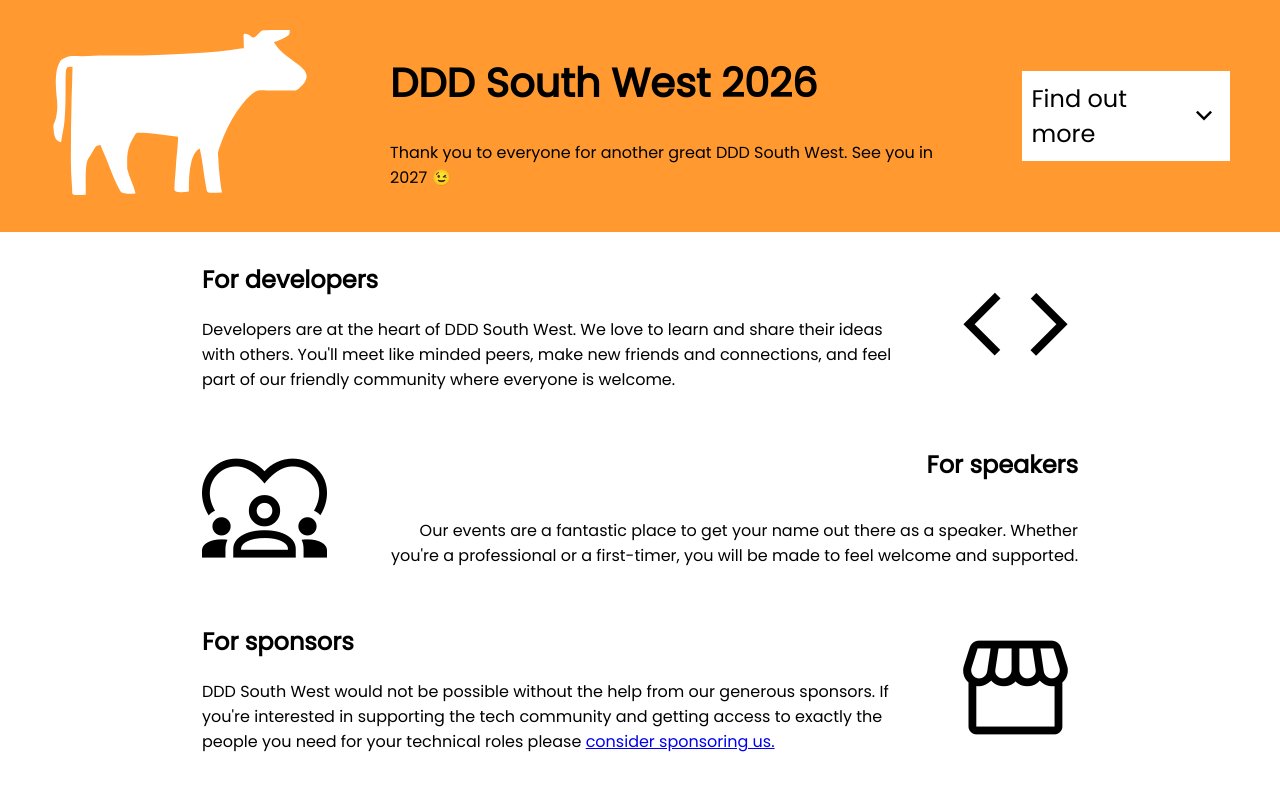
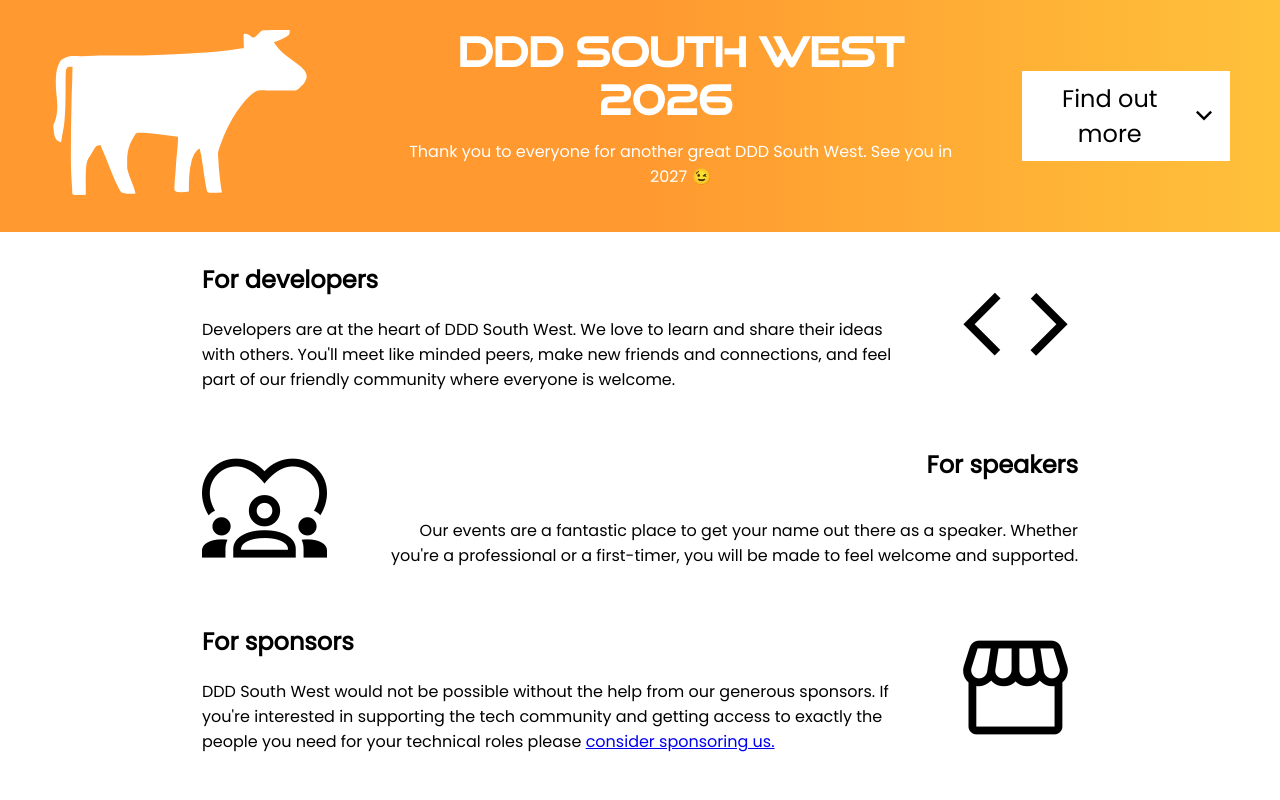
Before and after one commit to dddsw/dddsw-web, a SvelteKit app: page / in a window 1280 px wide. Shown: the top 800 px of the page. Built offline with nearby package versions, Linux system fonts and the light colour scheme.

Commit message:
Improve page title

```diff
--- a/src/lib/Header.svelte
+++ b/src/lib/Header.svelte
@@ -19,17 +19,14 @@
 
 <header>
 	{#if isHomepage}
-		<!-- <div class="nav-absolute-container">
-			<Carousel />
-			<Navbar isAbsolute />
-		</div> -->
-		<div class="not-carousel">
+		<div class="bg">
 			<div class="header">
 				<a href="/" class="logo-link" onclick={toggleNav}>
 					<img src="images/the_mighty_cow_white.svg" alt="The DDD South West cow" class="logo" />
 				</a>
 				<div>
-					<h1>DDD South West 2026</h1>
+					<h1 class="long-name">DDD South West 2026</h1>
+					<h1 class="short-name">DDD SW '26</h1>
 					{#if currentUpdate}
 						<p>
 							{@html currentUpdate}
@@ -53,14 +50,6 @@
 </header>
 
 <style>
-	.not-carousel {
-		background: rgb(255, 153, 48);
-	}
-
-	.nav-absolute-container {
-		position: relative;
-	}
-
 	.bg {
 		background: rgb(255, 153, 48);
 		background: linear-gradient(90deg, rgba(255, 153, 48, 1) 50%, var(--quinary-color) 100%);
@@ -70,6 +59,15 @@
 		display: flex;
 		align-items: center;
 		justify-content: space-between;
+		color: white;
+	}
+
+	.header h1 {
+		font-family: 'Roboto';
+	}
+
+	.long-name {
+		display: none;
 	}
 
 	.logo-link {
@@ -85,7 +83,15 @@
 		.header {
 			justify-content: space-between;
 			flex-direction: row;
-			text-align: left;
+			text-align: center;
+		}
+
+		.short-name {
+			display: none;
+		}
+
+		.long-name {
+			display: inline;
 		}
 	}
 
--- a/static/global.css
+++ b/static/global.css
@@ -1,3 +1,8 @@
+@font-face {
+	font-family: Roboto;
+	src: url(./Good\ Times\ Rg.otf);
+}
+
 body {
 	margin: 0;
 	font-family: 'Poppins', serif;
```
Also changed, not shown: src/lib/Logo.svelte (added).
